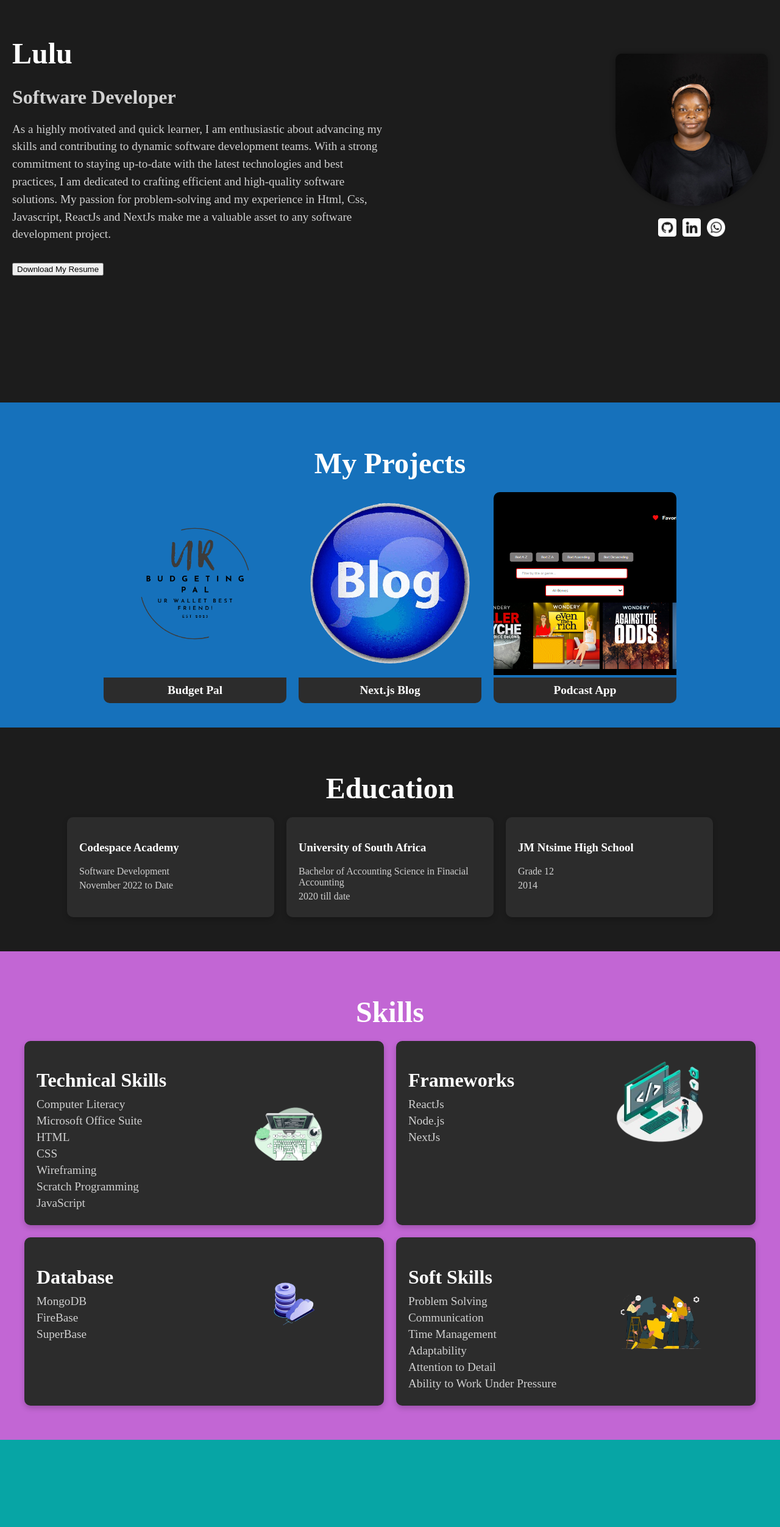
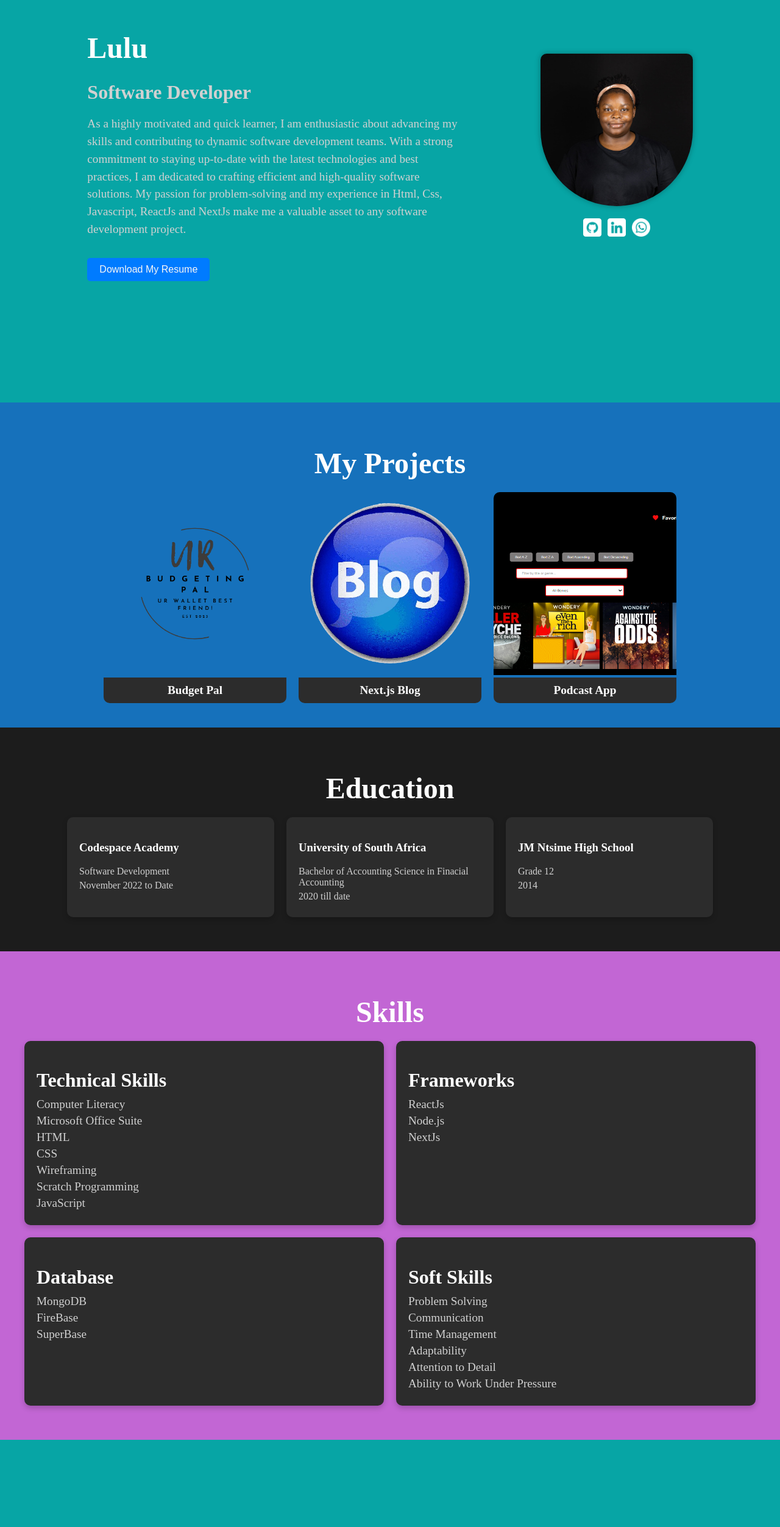
Before and after one commit to MOSOBELULU/myPortfolio, a React (Vite) app in the folder vite-project/: page / in a window 1280 px wide. Shown: the part 234-2738 px from the top of the page at 61% size. Built offline with nearby package versions, Linux system fonts and the light colour scheme.

Commit message:
working on Styling of Project section

```diff
--- a/vite-project/src/sections/Contact.jsx
+++ b/vite-project/src/sections/Contact.jsx
@@ -24,7 +24,7 @@ export default function Contact() {
 </div>
 
 <div className={classes.actions}>
-    <button>Contact Me</button>
+    <button>Submit</button>
 </div>
         </form>
     </div>
--- a/vite-project/src/sections/Contact.module.css
+++ b/vite-project/src/sections/Contact.module.css
@@ -13,7 +13,7 @@
   }
 
   .heading{
-    font-size: 5rem;
+    font-size: 2rem;
     color: #070707;
   }
 
@@ -40,7 +40,7 @@
 
   .actions {
     margin-top: 1rem;
-    text-align: right;
+    text-align: center;
   }
 
   .actions button {
--- a/vite-project/src/sections/Home.jsx
+++ b/vite-project/src/sections/Home.jsx
@@ -24,8 +24,8 @@ export default function Home() {
               and NextJs make me a valuable asset to any software development
               project.
             </p>
-            <div className={classes.buttons}>
-            <button onClick={handleDownload}>Download My Resume</button>
+            <div >
+            <button onClick={handleDownload} className={classes.buttons}>Download My Resume</button>
             </div>
           </div>
         </div>
--- a/vite-project/src/sections/Home.module.css
+++ b/vite-project/src/sections/Home.module.css
@@ -2,7 +2,6 @@
 
 .section {
   margin:  0;
-  background-color: #1c1c1c;
   /* border-radius: 20px 20px 10px 50px; */
   color: #fff;
 }
@@ -10,7 +9,7 @@
 .centeredContainer {
   display: flex;
   align-items: center;
-  justify-content: space-between;
+  justify-content:space-evenly;
   min-height: 100vh;
   padding: 20px;
 }
@@ -47,8 +46,9 @@
   gap: 1rem;
 }
 
-.primaryButton,
-.secondaryButton {
+.buttons {
+  background-color: #007bff;
+  color: #f8f6f6;
   padding: 10px 20px;
   font-size: 1rem;
   border: none;
@@ -56,16 +56,7 @@
   cursor: pointer;
 }
 
-.primaryButton {
-  background-color: #007bff;
-  color: #fff;
-}
 
-.secondaryButton {
-  background-color: transparent;
-  color: #007bff;
-  border: 1px solid #007bff;
-}
 
 .profileContainer {
   text-align: center;
--- a/vite-project/src/sections/SkillSection.jsx
+++ b/vite-project/src/sections/SkillSection.jsx
@@ -2,12 +2,12 @@ import { skillsData } from "../Components/DummyData";
 import classes from './SkillSection.module.css';
 
 function SkillSection() {
-  const images = {
-    TechnicalSkills: '/images/skillpage.png',
-    Frameworks: '/images/frameworks.png',
-    Database: '/images/Database.png',
-    SoftSkills: '/images/softskills.png'
-  };
+  // const images = {
+  //   TechnicalSkills: '/images/skillpage.png',
+  //   Frameworks: '/images/frameworks.png',
+  //   Database: '/images/Database.png',
+  //   SoftSkills: '/images/softskills.png'
+  // };
 
   return (
     <div className={classes.SkillSection}>
@@ -33,11 +33,6 @@ function SkillSection() {
                 </ul>
               </div>
               <div className={classes.SkillRight}>
-                <img
-                  src={images[category]}
-                  className={classes.SkillImage}
-                  alt={`${category} image`}
-                />
               </div>
             </div>
           </li>
```
